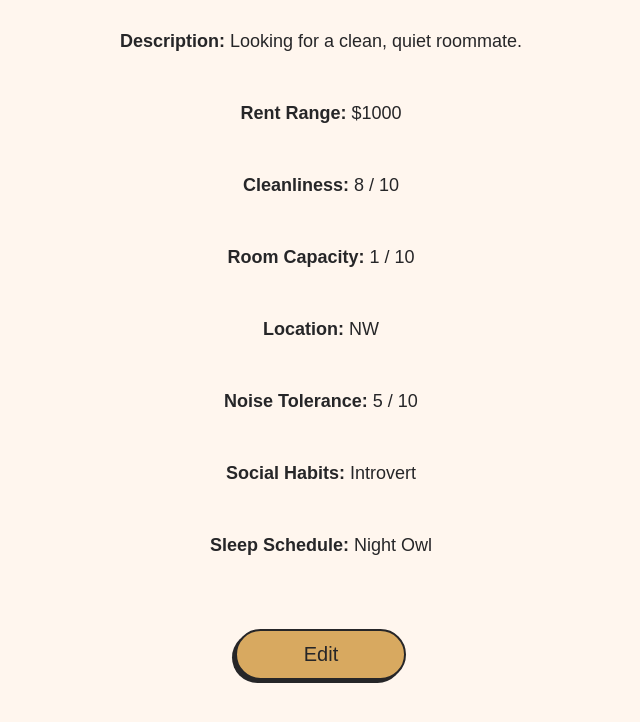
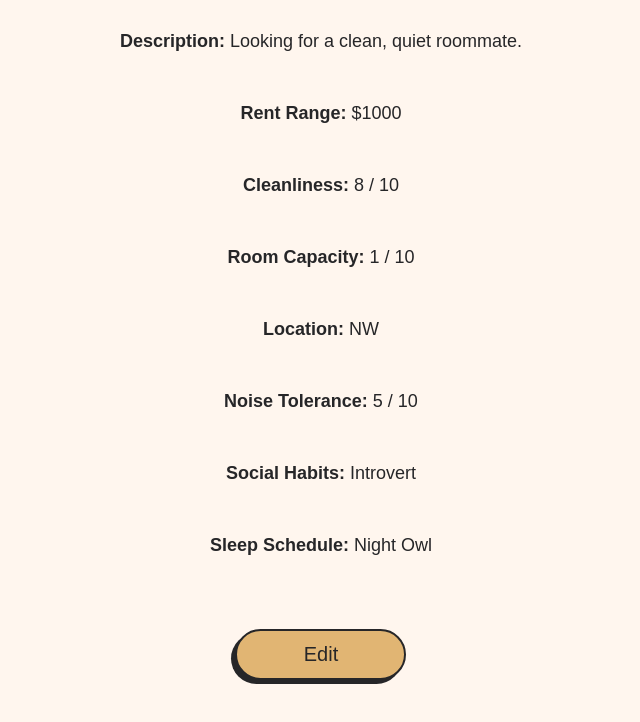
Before and after one commit to mary-gabin-mo/Roommate-Finder, a React (Create React App) app in the folder client/roommate-finder/: page /Account in a window 1280 px wide. In both pictures the pointer is over the button "Edit". Shown: the part 316-1038 px from the top of the page, without its empty margins (319-959 px from the left). Built offline with nearby package versions, Linux system fonts and the light colour scheme; a web font is replaced by a local one.

Commit message:
update account.css

```diff
--- a/client/roommate-finder/src/account/Account.css
+++ b/client/roommate-finder/src/account/Account.css
@@ -72,7 +72,8 @@
 }
 
 .edit-button:hover {
-    background-color: #d8a960;
+    background-color: #E1B573;
+    box-shadow: -4px 4px 0px #262628;
 }
 
 .button-text {
```
